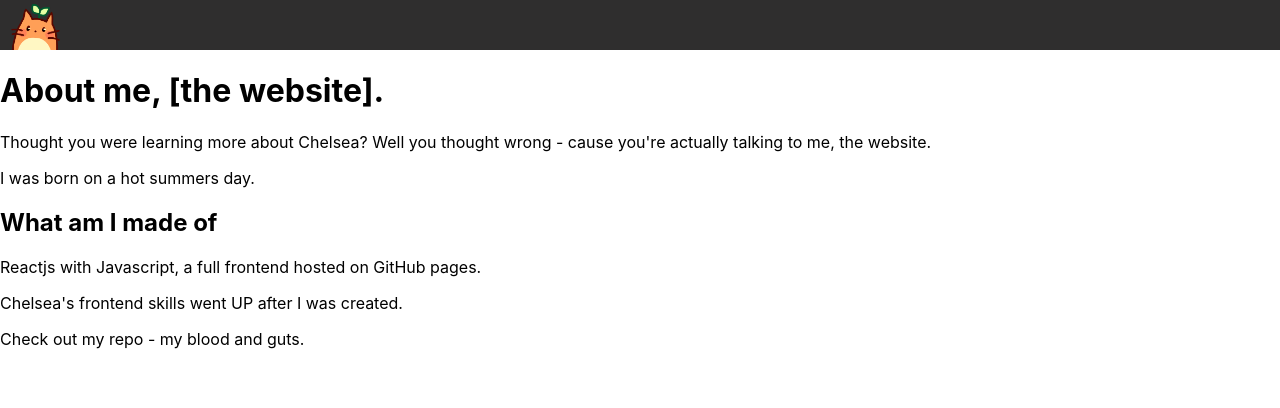
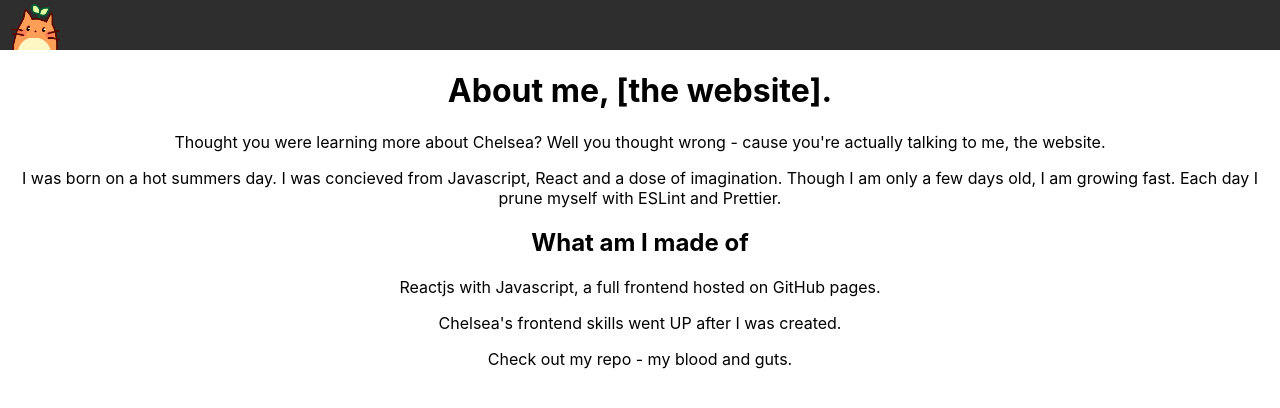
Before and after one commit to chelffey/about-chelffey, a React (Create React App) app: page /about-me in a window 1280 px wide. Shown: the top 408 px of the page. Built offline with nearby package versions, Linux system fonts and the light colour scheme.

Commit message:
more additions

```diff
--- a/src/pages/AboutMe.js
+++ b/src/pages/AboutMe.js
@@ -4,13 +4,17 @@ import "./pages.css";
 export default class AboutMe extends React.Component {
   render() {
     return (
-      <div>
+      <div className="pageContainer">
         <h1>About me, [the website].</h1>
         <p>
           Thought you were learning more about Chelsea? Well you thought wrong -
           cause you&apos;re actually talking to me, the website.
         </p>
-        <p>I was born on a hot summers day. </p>
+        <p>
+          I was born on a hot summers day. I was concieved from Javascript,
+          React and a dose of imagination. Though I am only a few days old, I am
+          growing fast. Each day I prune myself with ESLint and Prettier.
+        </p>
         <h2>What am I made of</h2>
         <p>Reactjs with Javascript, a full frontend hosted on GitHub pages.</p>
         <p>Chelsea&apos;s frontend skills went UP after I was created.</p>
--- a/src/pages/Home.js
+++ b/src/pages/Home.js
@@ -4,7 +4,7 @@ import "./pages.css";
 export default class Home extends React.Component {
   render() {
     return (
-      <div className="App">
+      <div className="pageContainer">
         <h2>Heya, its Chelsea.</h2>
         <img src={require("../images/cat-logo.png")} width="250" alt="icon" />
         <p>
--- a/src/pages/pages.css
+++ b/src/pages/pages.css
@@ -1,3 +1,3 @@
-.App {
+.pageContainer {
   text-align: center;
 }
```
